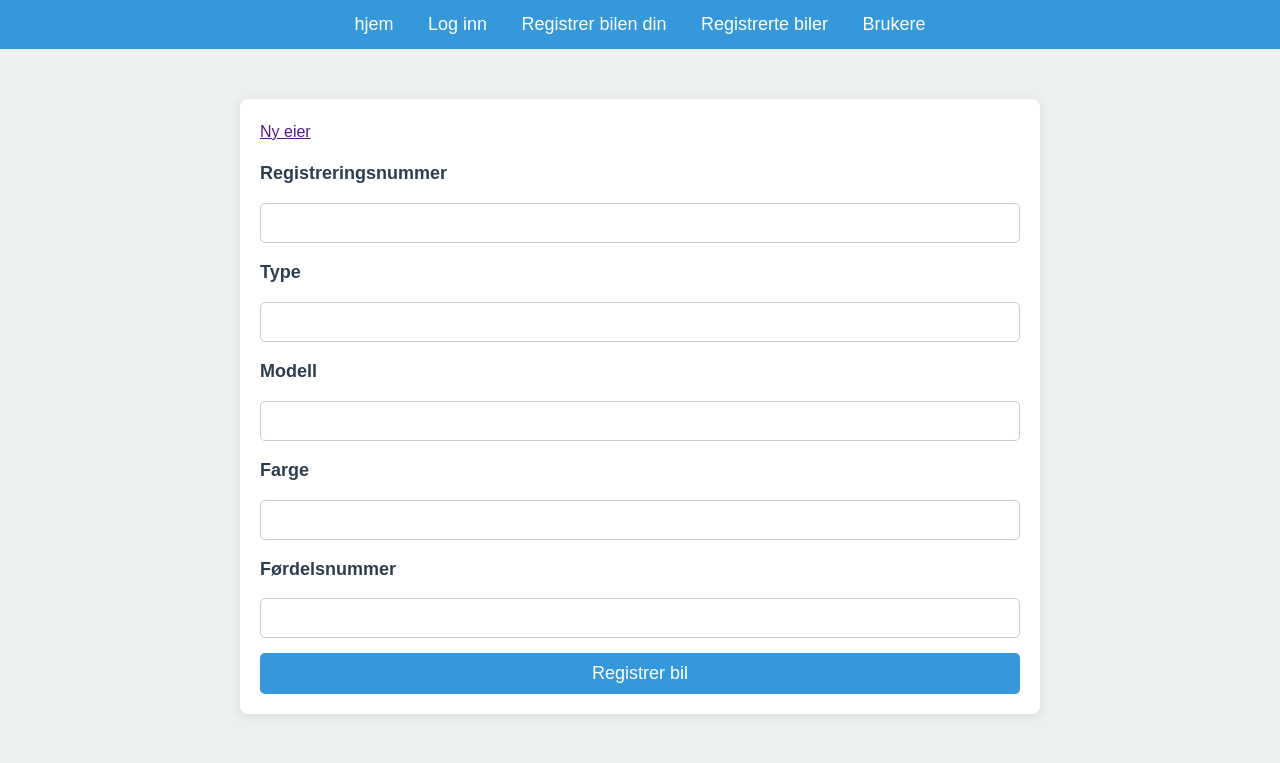
After one commit to SondreHaugom/Bilregister, a PHP site: page /registrerBilen.php in a window 1280 px wide. The commit adds this page. Shown: the top 763 px of the page. Run offline with PHP 8.4, Linux system fonts and the light colour scheme.

Commit message:
add registration and handling functionality with navigation updates

```diff
--- a/index.php
+++ b/index.php
@@ -4,12 +4,14 @@
     <meta charset="UTF-8">
     <meta name="viewport" content="width=device-width, initial-scale=1.0">
     <title>Bilregister</title>
+    <link rel="stylesheet" href="style.css">
 </head>
 <body>
     <header>
     <nav>
-        <a href="">hjem</a>
+    <a href="index.php">hjem</a>
         <a href="login.php">Log inn</a>
+        <a href="registrerBilen.php">Registrer bilen din</a>
         <a href="">Registrerte biler</a>
         <a href="">Brukere</a>
     </nav>
--- /dev/null
+++ b/registrerBilen.php
@@ -0,0 +1,39 @@
+<!DOCTYPE html>
+<html lang="en">
+<head>
+    <meta charset="UTF-8">
+    <meta name="viewport" content="width=device-width, initial-scale=1.0">
+    <title>Registrer bilen</title>
+    <link rel="stylesheet" href="style.css">
+</head>
+<body>
+    <header>
+    <nav>
+        <a href="index.php">hjem</a>
+        <a href="login.php">Log inn</a>
+        <a href="registrerBilen.php">Registrer bilen din</a>
+        <a href="">Registrerte biler</a>
+        <a href="">Brukere</a>
+    </nav>
+    </header>
+    <main>
+        <form action="bil_hontering.php" method="POST">
+            <a href="">Ny eier</a>
+            <label for="regnr">Registreringsnummer</label required>
+            <input type="text" name="regnr" id="regnr">
+            <label for="merke">Type</label required>
+            <input type="text" name="type" id="type">
+            <label for="modell">Modell</label required>
+            <input type="text" name="modell" id="modell">
+            <label for="farge">Farge</label required>
+            <input type="text" name="farge" id="farge">
+            <label for="eier">Førdelsnummer</label required>
+            <input type="text" name="FD" id="FD">
+            <button type="submit">Registrer bil</button>
+        </form>
+    </main>
+    <footer>
+
+    </footer>
+</body>
+</html>
--- /dev/null
+++ b/style.css
@@ -0,0 +1,122 @@
+/* Generelle stilinnstillinger */
+* {
+    margin: 0;
+    padding: 0;
+    box-sizing: border-box;
+    font-family: Arial, sans-serif;
+}
+
+body {
+    background-color: #ecf0f1;
+    color: #2c3e50;
+    line-height: 1.6;
+    font-size: 16px;
+}
+
+h1 {
+    text-align: center;
+    margin-top: 50px;
+    color: #3498db;
+}
+
+/* Header og navigasjon */
+header {
+    background-color: #3498db;
+    padding: 10px 0;
+    text-align: center;
+}
+
+header nav a {
+    text-decoration: none;
+    color: white;
+    margin: 0 15px;
+    font-size: 18px;
+}
+
+header nav a:hover {
+    color: #2ecc71;
+}
+
+/* Skjema og formatering */
+main {
+    max-width: 800px;
+    margin: 50px auto;
+    padding: 20px;
+    background-color: white;
+    box-shadow: 0 2px 10px rgba(0, 0, 0, 0.1);
+    border-radius: 8px;
+}
+
+form {
+    display: flex;
+    flex-direction: column;
+    gap: 15px;
+}
+
+form label {
+    font-size: 18px;
+    font-weight: bold;
+}
+
+form input[type="text"],
+form input[type="password"] {
+    padding: 10px;
+    border: 1px solid #ccc;
+    border-radius: 5px;
+    font-size: 16px;
+    width: 100%;
+}
+
+form input[type="text"]:focus,
+form input[type="password"]:focus {
+    border-color: #3498db;
+    outline: none;
+}
+
+form button {
+    background-color: #3498db;
+    color: white;
+    padding: 10px;
+    border: none;
+    border-radius: 5px;
+    font-size: 18px;
+    cursor: pointer;
+    transition: background-color 0.3s;
+}
+
+form button:hover {
+    background-color: #2980b9;
+}
+
+form button[type="reset"] {
+    background-color: #e74c3c;
+}
+
+form button[type="reset"]:hover {
+    background-color: #c0392b;
+}
+
+/* Footer */
+footer {
+    text-align: center;
+    margin-top: 30px;
+    font-size: 14px;
+    color: #7f8c8d;
+}
+
+footer a {
+    color: #3498db;
+    text-decoration: none;
+}
+
+footer a:hover {
+    text-decoration: underline;
+}
+
+/* Feilmelding */
+.error-message {
+    color: #e74c3c;
+    font-weight: bold;
+    text-align: center;
+    margin-top: 20px;
+}
```
Also changed, not shown: bil_hontering.php (added, +45 -0 lines), login.php (+8 -4 lines).
